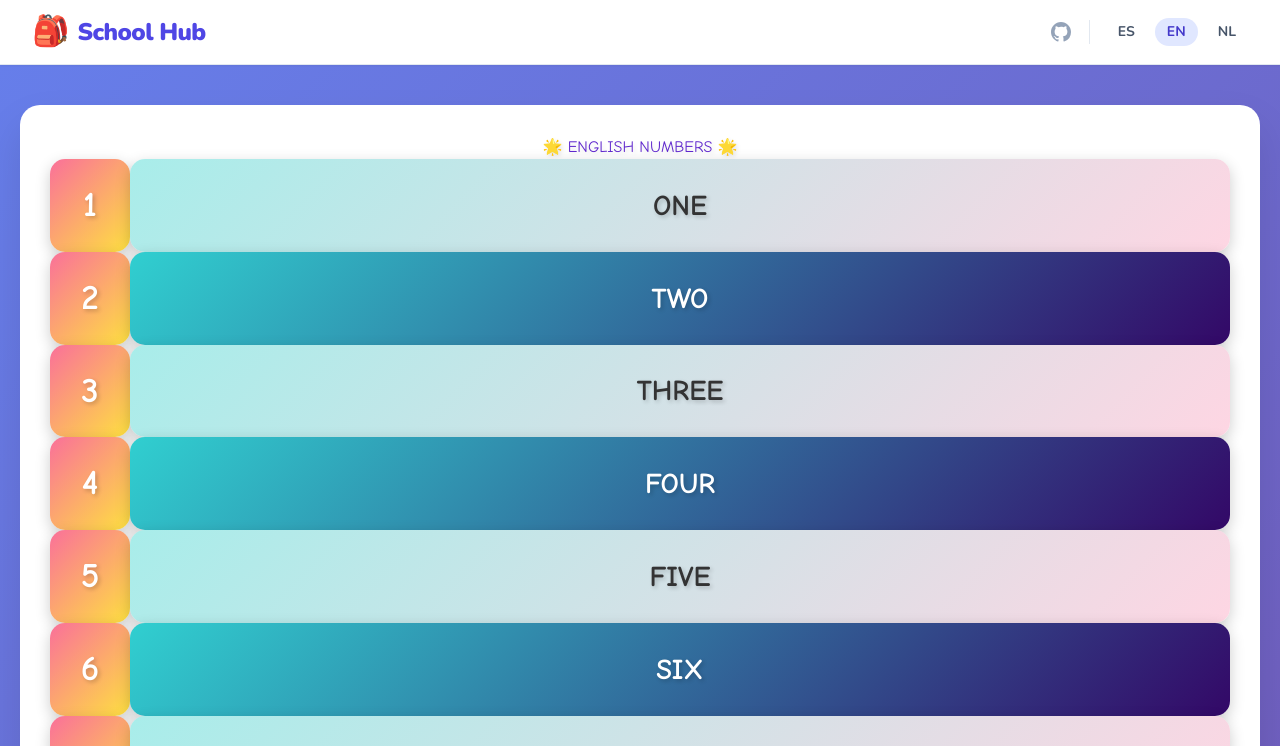
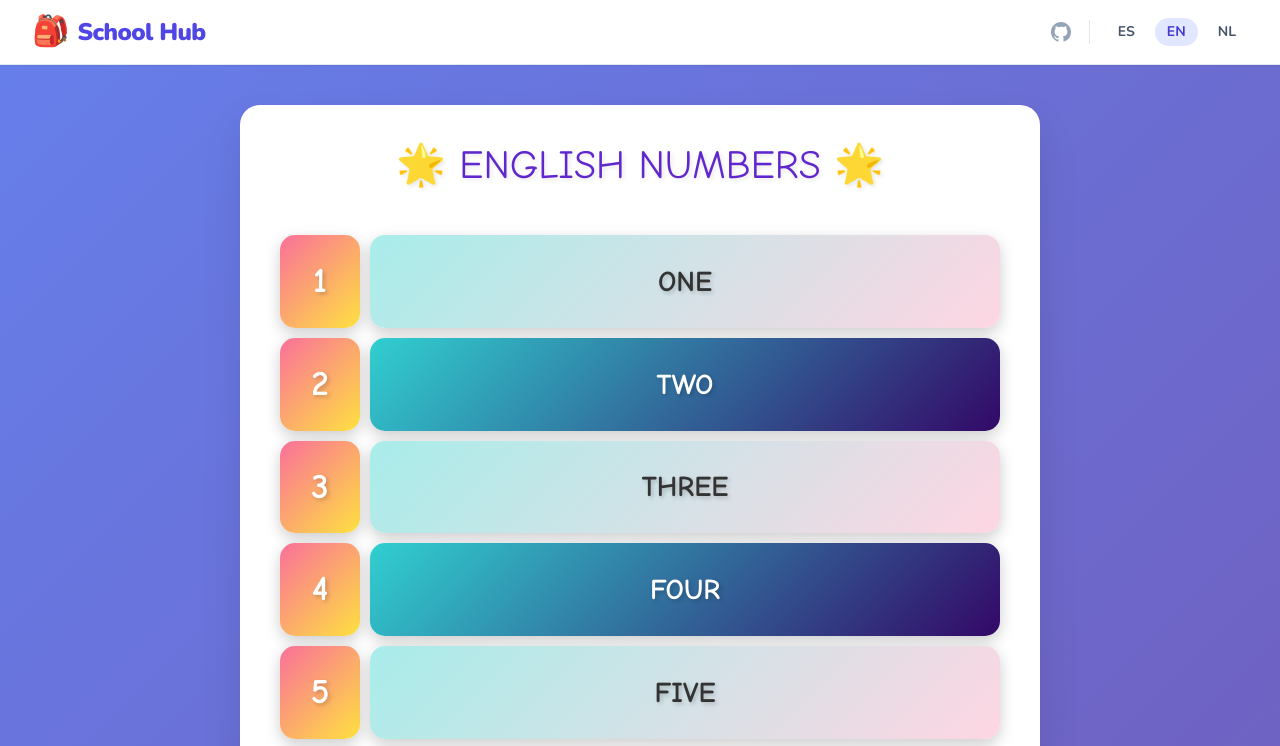
Before and after one commit to bernie-developer/school, a website: page english/english-numbers.html in a window 1280 px wide. Shown: the top 746 px of the page. Drawn offline with nearby package versions, Linux system fonts and the light colour scheme; files that its build step writes are made by us from their sources.

Commit message:
Make project fully offline: local fonts and compiled Tailwind CSS
- Replace Tailwind CDN script with compiled css/tailwind.css in all HTML pages
- Download Nunito and Comic Neue WOFF2 font files to /fonts
- Replace Google Fonts @import in main.css and talent-test.css with local @font-face

```diff
--- a/css/main.css
+++ b/css/main.css
@@ -1,4 +1,21 @@
-@import url('https://fonts.googleapis.com/css2?family=Nunito:wght@400;700;900&display=swap');
+/* latin-ext */
+@font-face {
+  font-family: 'Nunito';
+  font-style: normal;
+  font-weight: 400 900;
+  font-display: swap;
+  src: url('../fonts/XRXV3I6Li01BKofIO-aBTMnFcQIG.woff2') format('woff2');
+  unicode-range: U+0100-02BA, U+02BD-02C5, U+02C7-02CC, U+02CE-02D7, U+02DD-02FF, U+0304, U+0308, U+0329, U+1D00-1DBF, U+1E00-1E9F, U+1EF2-1EFF, U+2020, U+20A0-20AB, U+20AD-20C0, U+2113, U+2C60-2C7F, U+A720-A7FF;
+}
+/* latin */
+@font-face {
+  font-family: 'Nunito';
+  font-style: normal;
+  font-weight: 400 900;
+  font-display: swap;
+  src: url('../fonts/XRXV3I6Li01BKofINeaBTMnFcQ.woff2') format('woff2');
+  unicode-range: U+0000-00FF, U+0131, U+0152-0153, U+02BB-02BC, U+02C6, U+02DA, U+02DC, U+0304, U+0308, U+0329, U+2000-206F, U+20AC, U+2122, U+2191, U+2193, U+2212, U+2215, U+FEFF, U+FFFD;
+}
 
 body {
     font-family: 'Nunito', sans-serif;
--- a/css/talent-test.css
+++ b/css/talent-test.css
@@ -1,4 +1,21 @@
-@import url('https://fonts.googleapis.com/css2?family=Comic+Neue:wght@400;700&display=swap');
+/* latin */
+@font-face {
+  font-family: 'Comic Neue';
+  font-style: normal;
+  font-weight: 400;
+  font-display: swap;
+  src: url('../fonts/4UaHrEJDsxBrF37olUeD96rp57F2IwM.woff2') format('woff2');
+  unicode-range: U+0000-00FF, U+0131, U+0152-0153, U+02BB-02BC, U+02C6, U+02DA, U+02DC, U+0304, U+0308, U+0329, U+2000-206F, U+20AC, U+2122, U+2191, U+2193, U+2212, U+2215, U+FEFF, U+FFFD;
+}
+/* latin */
+@font-face {
+  font-family: 'Comic Neue';
+  font-style: normal;
+  font-weight: 700;
+  font-display: swap;
+  src: url('../fonts/4UaErEJDsxBrF37olUeD_xHM8pxULilENlY.woff2') format('woff2');
+  unicode-range: U+0000-00FF, U+0131, U+0152-0153, U+02BB-02BC, U+02C6, U+02DA, U+02DC, U+0304, U+0308, U+0329, U+2000-206F, U+20AC, U+2122, U+2191, U+2193, U+2212, U+2215, U+FEFF, U+FFFD;
+}
 
 .module-main {
     font-family: 'Comic Neue', cursive;
--- a/english/english-numbers-quiz.html
+++ b/english/english-numbers-quiz.html
@@ -6,7 +6,7 @@
     <title>Quiz de Números en Inglés</title>
 
     <!-- CSS -->
-    <script src="https://cdn.tailwindcss.com"></script>
+    <link rel="stylesheet" href="../css/tailwind.css">
     <link rel="stylesheet" href="../css/main.css">
     <link rel="stylesheet" href="../css/english-numbers-quiz.css">
 
--- a/english/english-numbers.html
+++ b/english/english-numbers.html
@@ -6,7 +6,7 @@
     <title>Números en Inglés</title>
 
     <!-- CSS -->
-    <script src="https://cdn.tailwindcss.com"></script>
+    <link rel="stylesheet" href="../css/tailwind.css">
     <link rel="stylesheet" href="../css/main.css">
     <link rel="stylesheet" href="../css/english-numbers.css">
 
--- a/english/talent-test.html
+++ b/english/talent-test.html
@@ -6,7 +6,7 @@
     <title>English Talent Test</title>
 
     <!-- CSS -->
-    <script src="https://cdn.tailwindcss.com"></script>
+    <link rel="stylesheet" href="../css/tailwind.css">
     <link rel="stylesheet" href="../css/main.css">
     <link rel="stylesheet" href="../css/talent-test.css">
 
--- a/index.html
+++ b/index.html
@@ -6,7 +6,7 @@
     <title>School Projects Hub</title>
 
     <!-- CSS -->
-    <script src="https://cdn.tailwindcss.com"></script>
+    <link rel="stylesheet" href="css/tailwind.css">
     <link rel="stylesheet" href="css/main.css">
 
     <!-- JavaScript -->
```
Also changed, not shown: fonts/4UaErEJDsxBrF37olUeD_xHM8pxULilENlY.woff2 (added), fonts/4UaHrEJDsxBrF37olUeD96rp57F2IwM.woff2 (added), fonts/XRXV3I6Li01BKofIMeaBTMnFcQIG.woff2 (added), fonts/XRXV3I6Li01BKofINeaBTMnFcQ.woff2 (added), fonts/XRXV3I6Li01BKofIO-aBTMnFcQIG.woff2 (added), fonts/XRXV3I6Li01BKofIOOaBTMnFcQIG.woff2 (added), fonts/XRXV3I6Li01BKofIOuaBTMnFcQIG.woff2 (added).
